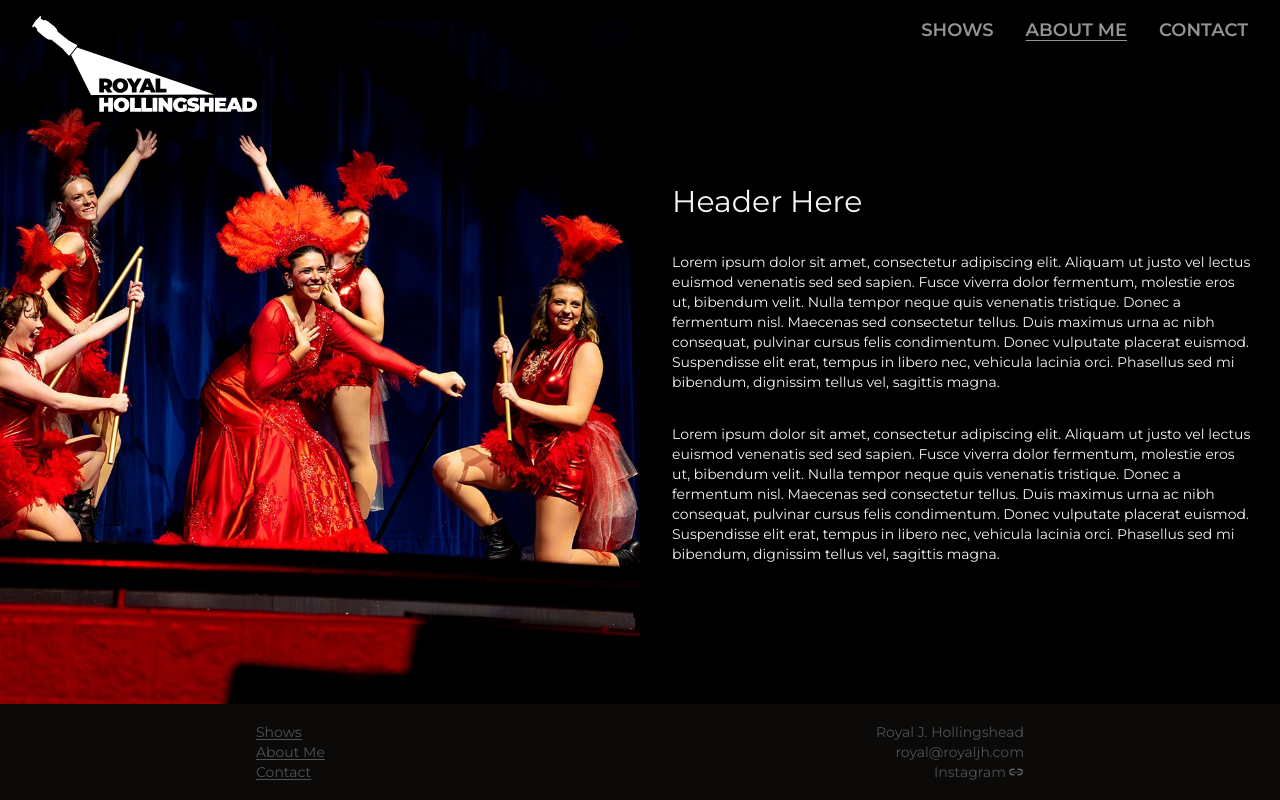
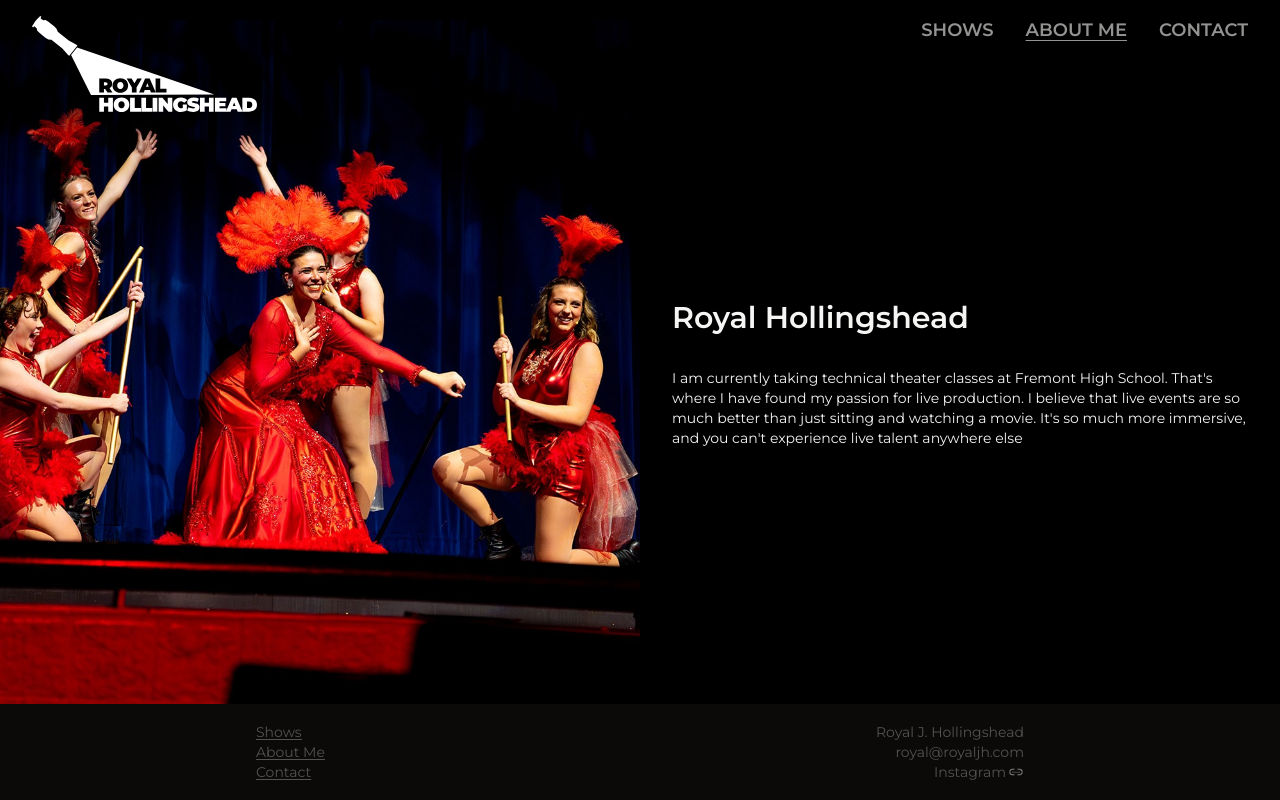
Before and after one commit to boyadjh/royaljh, a Vue app: page /about in a window 1280 px wide. Built offline with nearby package versions, Linux system fonts and the light colour scheme.

Commit message:
replaced all placeholder text

```diff
--- a/src/assets/hello-dolly.conf.js
+++ b/src/assets/hello-dolly.conf.js
@@ -12,9 +12,7 @@ export const HELLO_DOLLY = {
       type: 'blog',
       hideSmall: true,
       header: 'November 2024',
-      description: 'Lorem ipsum dolor sit amet, consectetur adipiscing elit. Donec metus arcu, posuere nec ante et,' +
-        ' pretium' +
-        ' laoreet sapien. Nullam at quam nec libero egestas sagittis tristique sit amet lorem. Integer facilisis laoreet felis. Curabitur quis'
+      description: 'This was such a fun show to work on! It was my 2nd musical, it was a lot bigger than my first. It taught me a lot about manging my time, and getting things done early.'
     },
     {
       file: 'vert_2.jpg',
--- a/src/views/about.vue
+++ b/src/views/about.vue
@@ -6,9 +6,8 @@
       </div>
     </div>
     <div class="flex flex-col my-2 md:mt-8 mx-2 md:ml-4 break-words gap-y-8 px-4">
-      <span class="text-3xl">Header Here</span>
-      <p>Lorem ipsum dolor sit amet, consectetur adipiscing elit. Aliquam ut justo vel lectus euismod venenatis sed sed sapien. Fusce viverra dolor fermentum, molestie eros ut, bibendum velit. Nulla tempor neque quis venenatis tristique. Donec a fermentum nisl. Maecenas sed consectetur tellus. Duis maximus urna ac nibh consequat, pulvinar cursus felis condimentum. Donec vulputate placerat euismod. Suspendisse elit erat, tempus in libero nec, vehicula lacinia orci. Phasellus sed mi bibendum, dignissim tellus vel, sagittis magna.</p>
-      <p>Lorem ipsum dolor sit amet, consectetur adipiscing elit. Aliquam ut justo vel lectus euismod venenatis sed sed sapien. Fusce viverra dolor fermentum, molestie eros ut, bibendum velit. Nulla tempor neque quis venenatis tristique. Donec a fermentum nisl. Maecenas sed consectetur tellus. Duis maximus urna ac nibh consequat, pulvinar cursus felis condimentum. Donec vulputate placerat euismod. Suspendisse elit erat, tempus in libero nec, vehicula lacinia orci. Phasellus sed mi bibendum, dignissim tellus vel, sagittis magna.</p>
+      <span class="text-3xl font-semibold">Royal Hollingshead</span>
+      <p>I am currently taking technical theater classes at Fremont High School. That's where I have found my passion for live production. I believe that live events are so much better than just sitting and watching a movie. It's so much more immersive, and you can't experience live talent anywhere else </p>
     </div>
   </div>
 </template>
```
